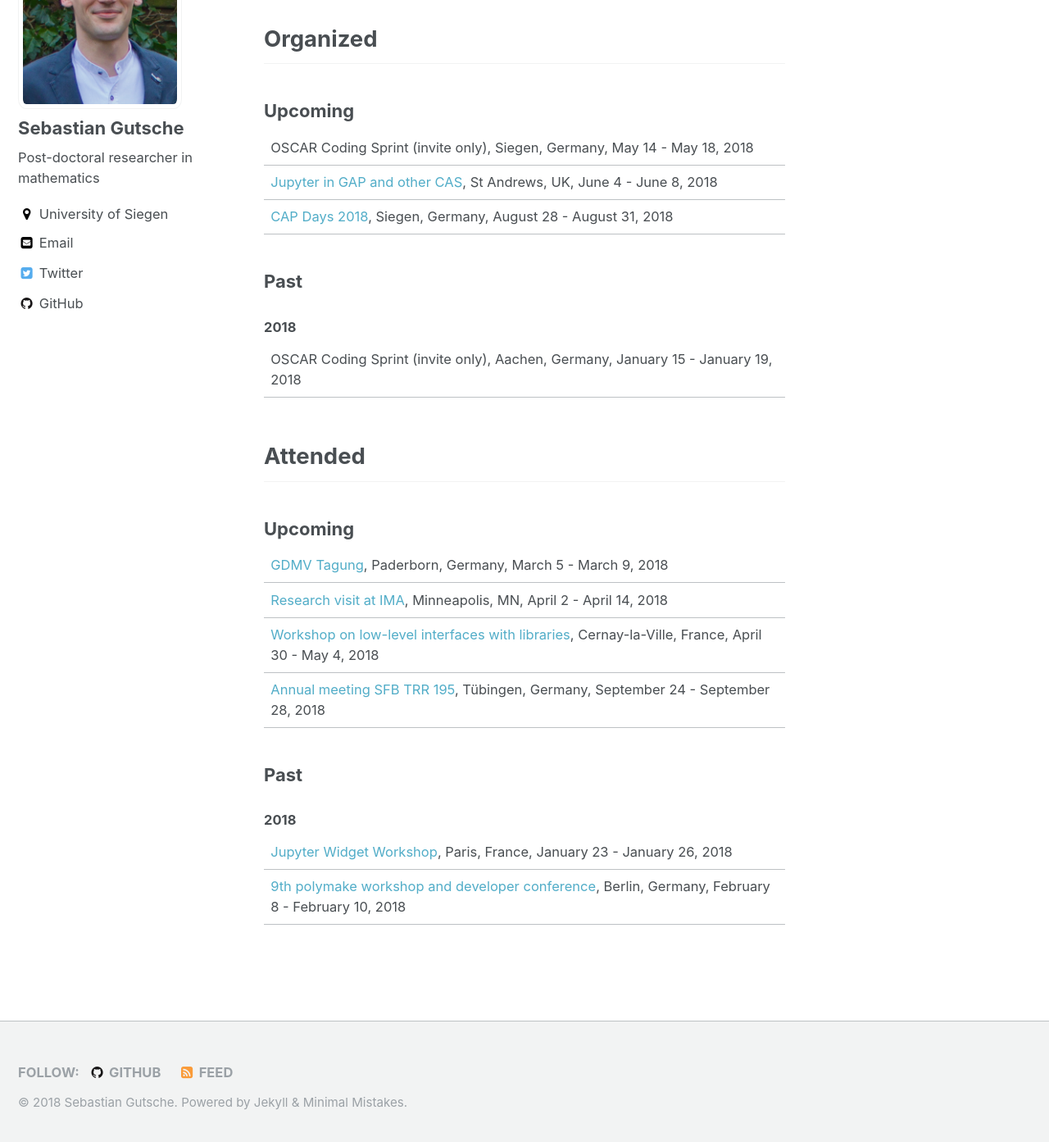
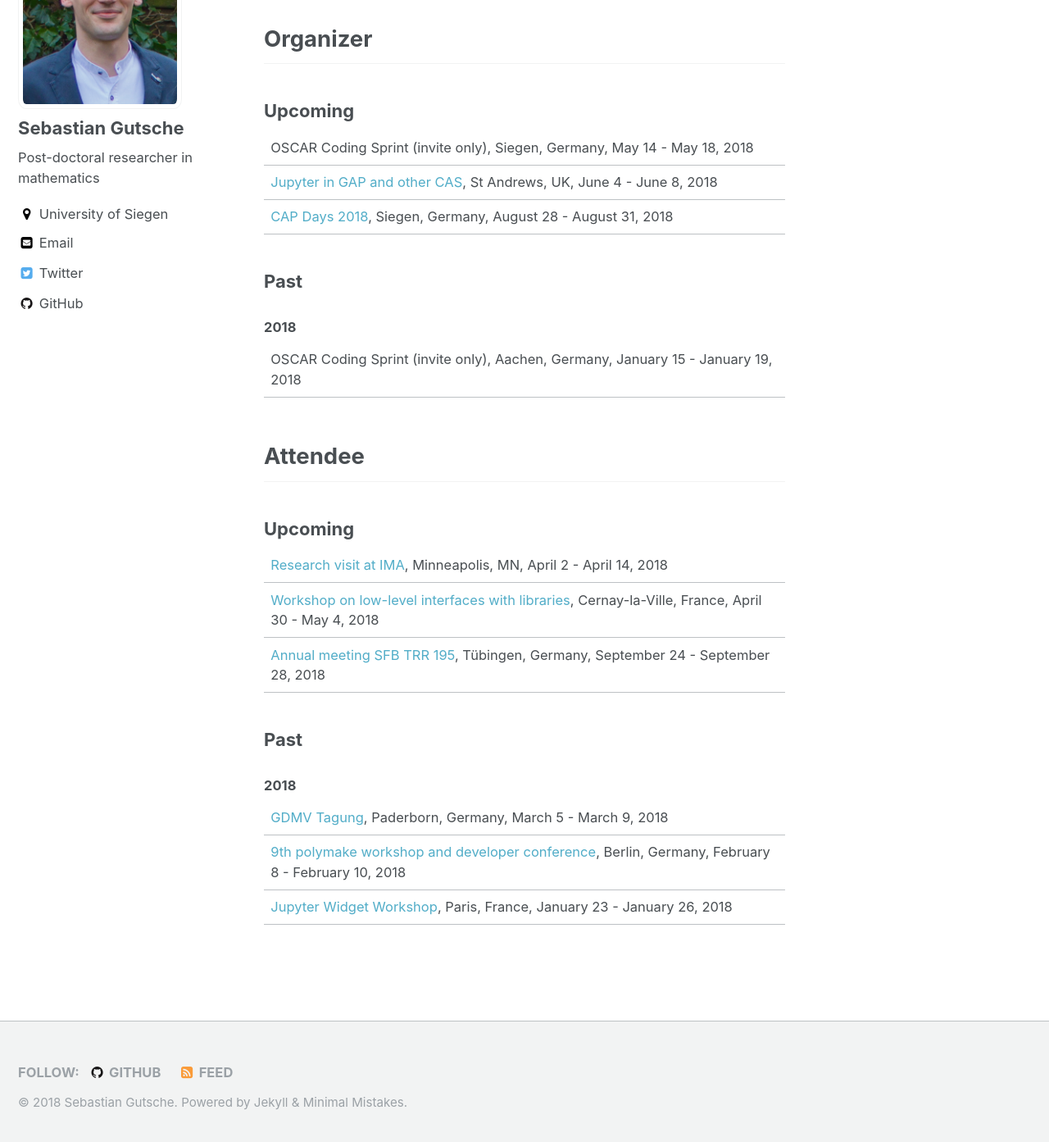
Before and after one commit to sebasguts/sebasguts.github.io, a Jekyll site: the page built from _pages/conferences.md, in a window 1280 px wide and 1400 px high, scrolled down 253 px. Shown: the top 1393 px of the window at 82% size. Built offline with Jekyll 4.4.1, drawn with Linux system fonts in a browser that asks for light colours.

Commit message:
Updated conferences

```diff
--- a/_pages/conferences.md
+++ b/_pages/conferences.md
@@ -6,7 +6,7 @@
 
 Conferences and workshops I attend(ed) or (co)organize(d):
 
-## Organized
+## Organizer
 
 ### Upcoming
 
@@ -20,11 +20,10 @@
 
 | OSCAR Coding Sprint (invite only), Aachen, Germany, January 15 - January 19, 2018
 
-## Attended
+## Attendee
 
 ### Upcoming
 
-| [GDMV Tagung](http://www.gdmv2018.de/), Paderborn, Germany, March 5 - March 9, 2018
 | [Research visit at IMA](https://ima.umn.edu/2017-2018.2), Minneapolis, MN, April 2 - April 14, 2018
 | [Workshop on low-level interfaces with libraries](https://github.com/OpenDreamKit/OpenDreamKit/issues/251), Cernay-la-Ville, France, April 30 - May 4, 2018
 | [Annual meeting SFB TRR 195](http://www.math.uni-tuebingen.de/arbeitsbereiche/geometrie/annual-meeting-sfb-trr-195-1), Tübingen, Germany, September 24 - September 28, 2018
```
Also changed, not shown: other parts of _pages/conferences.md (+2 -1 lines).
